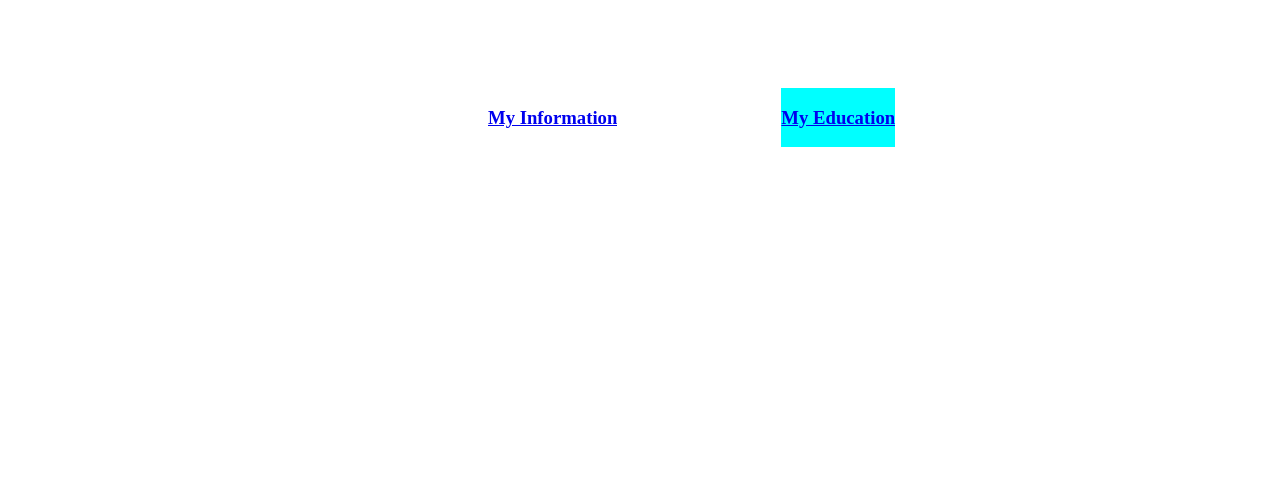
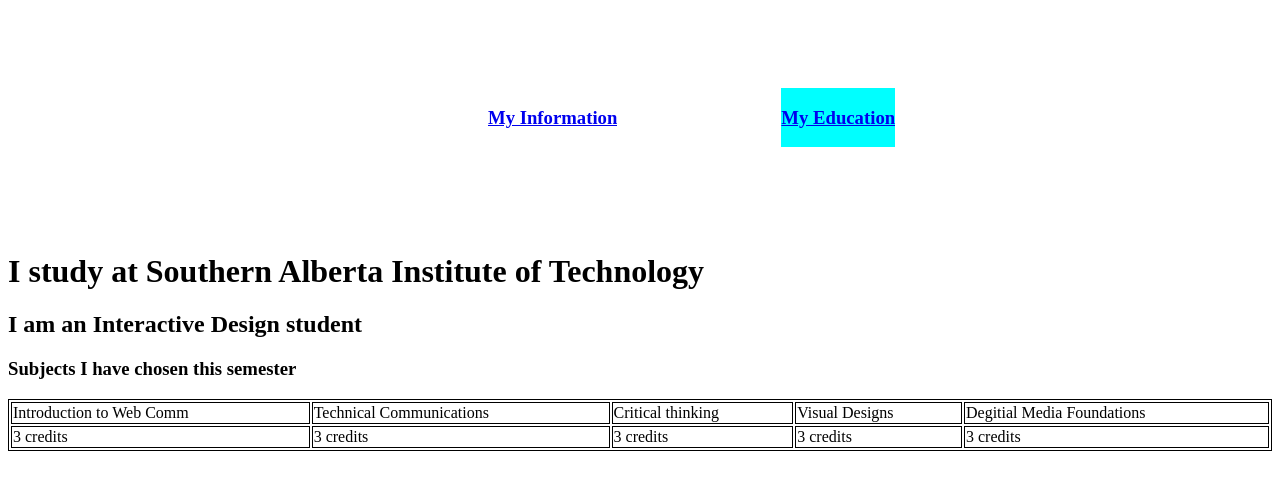
Before and after one commit to Karan-rattan/Html-Structure, a plain HTML site: page education.html in a window 1280 px wide. Drawn offline with Linux system fonts and the light colour scheme.

Commit message:
Updated Education content and made a table with subjects and credits

```diff
--- a/education.html
+++ b/education.html
@@ -28,6 +28,8 @@ a:hover {
 }
 img{height: 300px;
 width: auto;}
+table, th, td {
+    border:1px solid black;}
     </style>
 </head>
 <body>
@@ -40,6 +42,29 @@ width: auto;}
     </ul>
 
 </li>
+<!--Introduction to Eduction-->
+
+<h1>I study at Southern Alberta Institute of Technology</h1>
+<h2>I am an Interactive Design student</h2>
+<h3>Subjects I have chosen this semester</h3>
+<!--Creating a table using html-->
+    <table style="width:100%">
+      <tr>
+        <td>Introduction to Web Comm</td>
+        <td>Technical Communications</td>
+        <td>Critical thinking</td>
+        <td>Visual Designs</td>
+        <td>Degitial Media Foundations</td>
+      </tr>
+      <tr>
+        <td>3 credits</td>
+        <td>3 credits</td>
+        <td>3 credits</td>
+        <td>3 credits</td>
+        <td>3 credits</td>
+      </tr>
+
+    </table>
 
 </body>
 </html>
```
Also changed, not shown: index.html (+2 -0 lines).
